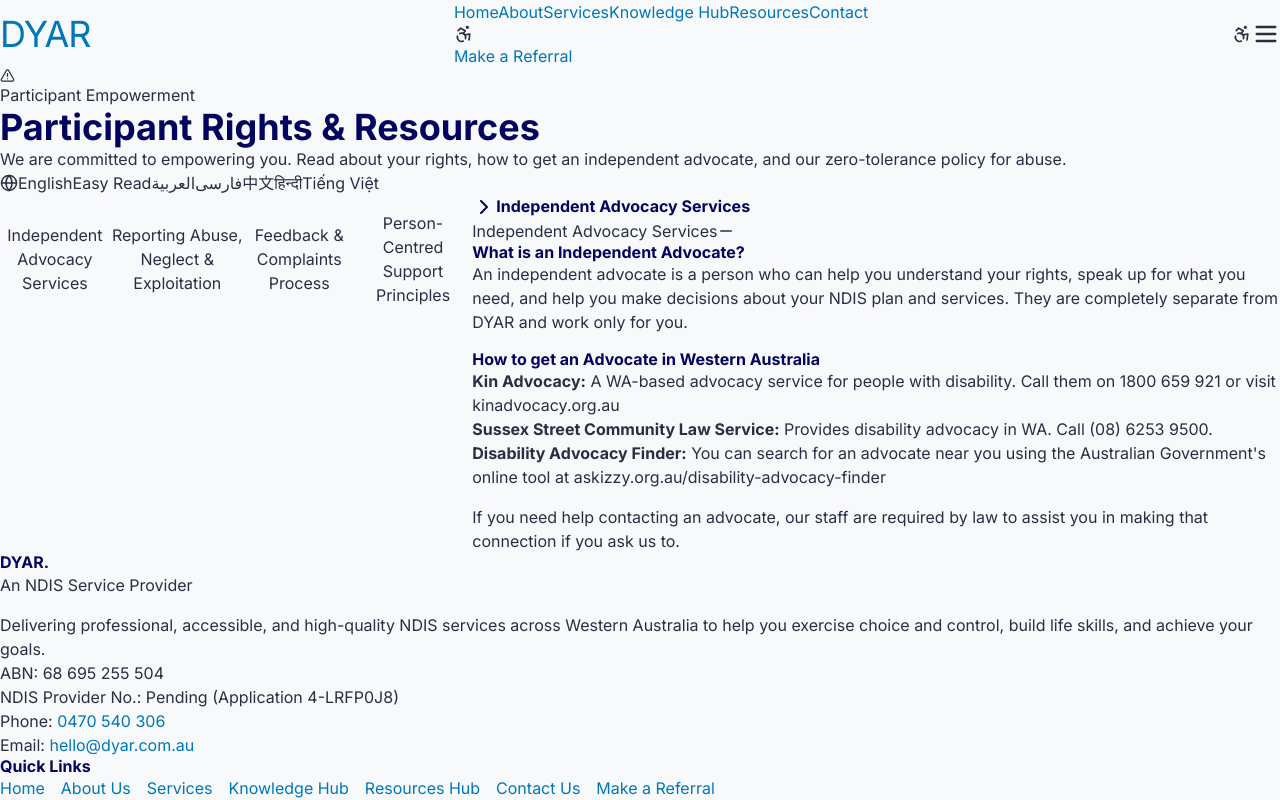
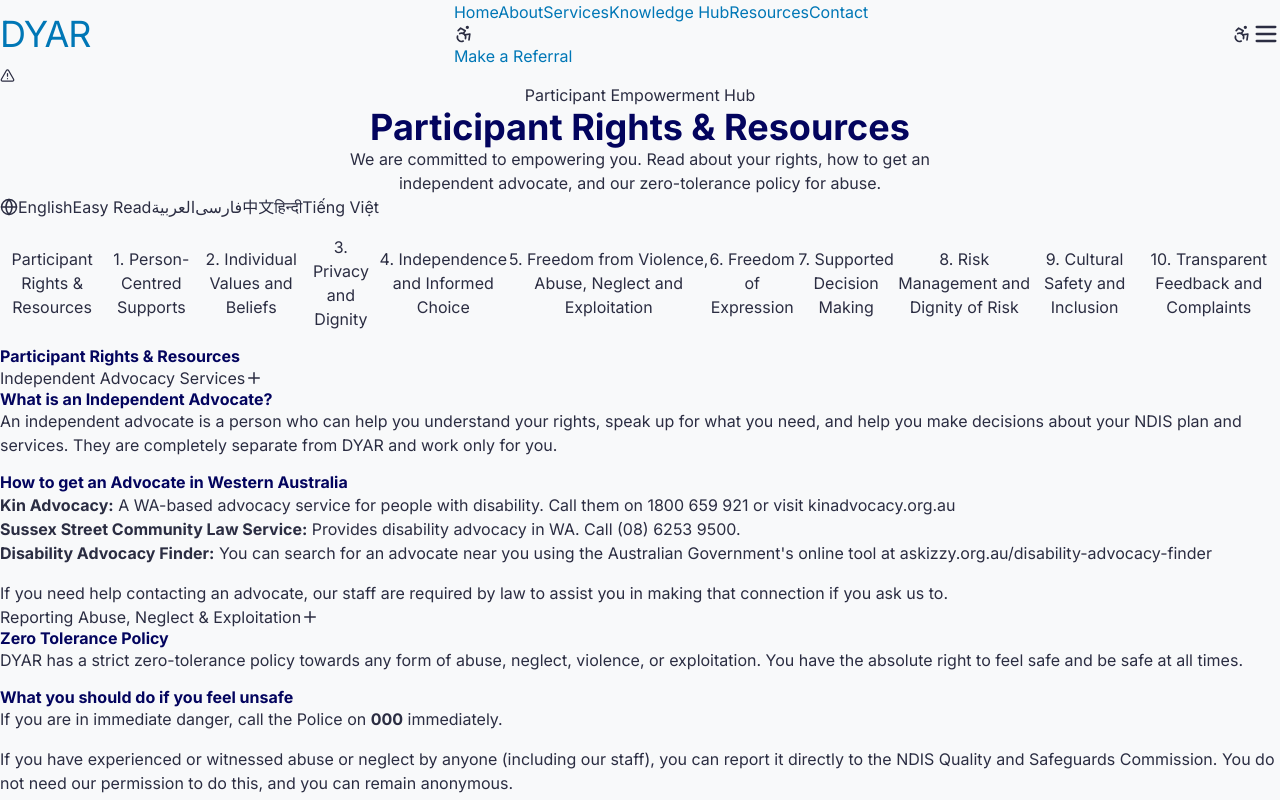
Before and after one commit to dyaritproject/dyartemproject, a React (Vite) app in the folder frontend/: page /resources in a window 1280 px wide. Shown: the top 800 px of the page. Built offline with nearby package versions, Linux system fonts and the light colour scheme; the HTML template or start-up script is replaced by a standard one.

Commit message:
feat: Restructure Resources Hub with top-level tabs and Knowledge Hub data integration

```diff
--- a/frontend/src/pages/Resources.tsx
+++ b/frontend/src/pages/Resources.tsx
@@ -1,18 +1,30 @@
 import { useState } from 'react';
-import { Plus, Minus, ChevronRight, Globe, AlertTriangle } from 'lucide-react';
+import { Plus, Minus, Globe, AlertTriangle, ShieldCheck, CheckCircle } from 'lucide-react';
 import { languages, resourceTranslations } from '../data/resourcesData';
+import { cm1Data } from '../data/cm1Data';
 
 const Resources = () => {
   const [selectedLang, setSelectedLang] = useState('en');
+  const [activeTabId, setActiveTabId] = useState('rights');
+  const [expandedItem, setExpandedItem] = useState<string | null>(null);
 
-  const t = resourceTranslations[selectedLang as keyof typeof resourceTranslations];
-  const currentDir = languages.find(l => l.code === selectedLang)?.dir || 'ltr';
+  const t = resourceTranslations[selectedLang as keyof typeof resourceTranslations] || resourceTranslations.en;
+  const currentDir = ['ar', 'fa'].includes(selectedLang) ? 'rtl' : 'ltr';
 
-  const [activeCategoryId, setActiveCategoryId] = useState(t.categories[0].id);
-  const [expandedItem, setExpandedItem] = useState<string | null>(t.categories[0].id);
+  // For CM1 data, fallback to English if the language is missing (e.g. 'easy' which is already simplified in 'en')
+  const getCM1Trans = (item: any) => {
+    const langKey = selectedLang === 'easy' ? 'en' : selectedLang;
+    return item.translations[langKey] || item.translations.en;
+  };
 
-  // If language changes, ensure the active category exists in the new language array
-  const activeCategory = t.categories.find(c => c.id === activeCategoryId) || t.categories[0];
+  // Construct the Top Tabs array
+  const topTabs = [
+    { id: 'rights', title: `${t.pageTitle} ${t.pageTitleHL}` },
+    ...cm1Data.map(item => ({
+      id: item.id,
+      title: getCM1Trans(item).title
+    }))
+  ];
 
   const toggleItem = (id: string) => {
     setExpandedItem(expandedItem === id ? null : id);
@@ -20,23 +32,23 @@
 
   return (
     <div className="font-sans text-gray-800 bg-white min-h-screen pb-24">
-      {/* Header */}
-      <section className="relative bg-gradient-to-b from-[#FAF5FF] to-white pt-20 pb-12 border-b border-gray-100">
+      {/* Header Area */}
+      <section className="relative bg-gradient-to-b from-[#FAF5FF] to-white pt-20 pb-8 border-b border-gray-100">
         <div className="max-w-7xl mx-auto px-4 sm:px-6 lg:px-8">
-          <div className="max-w-3xl">
+          <div className="max-w-4xl mx-auto text-center">
             <div className="inline-flex items-center gap-2 px-4 py-2 rounded-full bg-purple-50 text-purple-700 text-sm font-bold tracking-wide border border-purple-100 mb-6">
               <AlertTriangle size={15} />
-              <span>Participant Empowerment</span>
+              <span>Participant Empowerment Hub</span>
             </div>
             <h1 className="text-4xl md:text-5xl font-extrabold text-gray-900 tracking-tight mb-6" dir={currentDir}>
               {t.pageTitle} <span className="text-[#6A0DAD]">{t.pageTitleHL}</span>
             </h1>
-            <p className="text-lg text-gray-600 leading-relaxed mb-8" dir={currentDir}>
+            <p className="text-lg text-gray-600 leading-relaxed mb-8 max-w-2xl mx-auto" dir={currentDir}>
               {t.pageSubtitle}
             </p>
 
             {/* Language Selector */}
-            <div className="flex overflow-x-auto no-scrollbar pb-2">
+            <div className="flex justify-center overflow-x-auto no-scrollbar pb-2">
               <div className="flex items-center gap-2 bg-gray-50 p-2 rounded-2xl border border-gray-200">
                 <Globe size={18} className="text-gray-400 mx-2 shrink-0" />
                 {languages.map(lang => (
@@ -55,43 +67,42 @@
         </div>
       </section>
 
-      <div className="max-w-7xl mx-auto px-4 sm:px-6 lg:px-8 mt-12" dir={currentDir}>
-        <div className="flex flex-col lg:flex-row gap-10">
-
-          {/* Sidebar / Category Pills */}
-          <div className="lg:w-1/3">
-            <div className="flex flex-wrap gap-2 lg:flex-col lg:gap-2">
-              {t.categories.map((category) => (
+      {/* Top Tabs Navigation */}
+      <div className="bg-white sticky top-0 z-40 border-b border-gray-200 shadow-sm">
+        <div className="max-w-7xl mx-auto px-4 sm:px-6 lg:px-8">
+          <div className="flex overflow-x-auto no-scrollbar py-4 gap-3 items-center" dir={currentDir}>
+            {topTabs.map(tab => (
               <button
-                  key={category.id}
+                key={tab.id}
                 onClick={() => {
-                    setActiveCategoryId(category.id);
-                    setExpandedItem(category.id);
+                  setActiveTabId(tab.id);
+                  setExpandedItem(null);
                 }}
-                  className={`text-left px-5 py-4 rounded-xl text-sm font-bold transition-all border ${
-                    activeCategoryId === category.id
-                      ? 'bg-[#6A0DAD] text-white border-[#6A0DAD] shadow-md shadow-purple-200'
-                      : 'bg-gray-50 text-gray-600 border-gray-100 hover:bg-purple-50 hover:text-purple-700 hover:border-purple-100'
+                className={`px-6 py-3 rounded-full text-sm font-bold whitespace-nowrap transition-all border-2 ${
+                  activeTabId === tab.id
+                    ? 'bg-[#6A0DAD] text-white border-[#6A0DAD] shadow-md'
+                    : 'bg-white text-gray-600 border-gray-200 hover:border-purple-300 hover:text-purple-700'
                 }`}
               >
-                  {category.title}
+                {tab.title}
               </button>
             ))}
           </div>
         </div>
+      </div>
 
       {/* Main Content Area */}
-          <div className="lg:w-2/3">
+      <div className="max-w-5xl mx-auto px-4 sm:px-6 lg:px-8 mt-12" dir={currentDir}>
+
+        {/* Render Participant Rights & Resources */}
+        {activeTabId === 'rights' && (
           <div className="bg-white rounded-3xl border border-gray-100 shadow-sm p-6 md:p-10">
-              <h2 className="text-2xl font-bold text-gray-900 mb-8 border-b border-gray-100 pb-6 flex items-center gap-3">
-                <ChevronRight className="text-purple-500" />
-                {activeCategory.title}
+            <h2 className="text-2xl font-bold text-gray-900 mb-8 border-b border-gray-100 pb-6">
+              {t.pageTitle} {t.pageTitleHL}
             </h2>
-
             <div className="space-y-4">
-                {t.categories.filter(c => c.id === activeCategoryId).map((item) => {
+              {t.categories.map((item) => {
                 const isExpanded = expandedItem === item.id;
-
                 return (
                   <div
                     key={item.id}
@@ -106,8 +117,6 @@
                         {isExpanded ? <Minus size={18} /> : <Plus size={18} />}
                       </div>
                     </button>
-
-                      {/* Accordion Content */}
                     <div className={`transition-all duration-300 overflow-hidden ${isExpanded ? 'max-h-[1000px] opacity-100' : 'max-h-0 opacity-0'}`}>
                       <div className="p-6 pt-0 bg-purple-50 border-t border-purple-100">
                         <div
@@ -121,9 +130,66 @@
               })}
             </div>
           </div>
+        )}
+
+        {/* Render Knowledge Hub CM1 Principles */}
+        {activeTabId !== 'rights' && (
+          <div className="bg-white rounded-3xl border border-gray-100 shadow-sm p-6 md:p-10">
+            {cm1Data.filter(item => item.id === activeTabId).map((item) => {
+              const trans = getCM1Trans(item);
+              const isExpanded = expandedItem === item.id;
+
+              // We auto-expand it if it's the only item, or let the user click it
+              // Actually, since there's only 1 item per tab, we can default it to expanded
+              // but the user asked for "under each tabs they can see the information like this page now"
+              // so we keep the accordion.
+
+              return (
+                <div key={item.id}>
+                  <h2 className="text-2xl font-bold text-gray-900 mb-8 border-b border-gray-100 pb-6">
+                    {trans.title}
+                  </h2>
+                  <div className={`border rounded-2xl overflow-hidden transition-all duration-300 ${isExpanded ? 'border-purple-300 shadow-sm' : 'border-gray-200 hover:border-purple-200'}`}>
+                    <button
+                      onClick={() => toggleItem(item.id)}
+                      className={`w-full flex items-center justify-between p-5 text-left transition-colors ${isExpanded ? 'bg-purple-50 text-purple-900' : 'bg-white text-gray-800'}`}
+                    >
+                      <span className="font-bold text-base pr-4">Policy & Overview</span>
+                      <div className={`w-8 h-8 rounded-full flex items-center justify-center flex-shrink-0 transition-colors ${isExpanded ? 'bg-purple-200 text-purple-700' : 'bg-gray-100 text-gray-500'}`}>
+                        {isExpanded ? <Minus size={18} /> : <Plus size={18} />}
                       </div>
+                    </button>
+                    <div className={`transition-all duration-300 overflow-hidden ${isExpanded ? 'max-h-[1000px] opacity-100' : 'max-h-0 opacity-0'}`}>
+                      <div className="p-6 pt-0 bg-purple-50 border-t border-purple-100">
+                        <div className="mt-4 space-y-6">
+                          <div>
+                            <div className="flex items-center gap-2 mb-2 text-[#6A0DAD]">
+                              <ShieldCheck size={18} />
+                              <h4 className="font-bold text-sm uppercase tracking-wider">Core Principle</h4>
+                            </div>
+                            <p className="text-gray-700 leading-relaxed text-base bg-white p-4 rounded-xl border border-purple-100 shadow-sm">
+                              {trans.content}
+                            </p>
+                          </div>
+                          <div>
+                            <div className="flex items-center gap-2 mb-2 text-emerald-600">
+                              <CheckCircle size={18} />
+                              <h4 className="font-bold text-sm uppercase tracking-wider">Compliance & Audit</h4>
+                            </div>
+                            <p className="text-gray-600 leading-relaxed text-sm bg-gray-50 p-4 rounded-xl border border-gray-200">
+                              {trans.auditText}
+                            </p>
+                          </div>
+                        </div>
+                      </div>
+                    </div>
+                  </div>
+                </div>
+              );
+            })}
+          </div>
+        )}
 
-        </div>
       </div>
     </div>
   );
```
Lines whose indentation alone changed are shown as unchanged.
